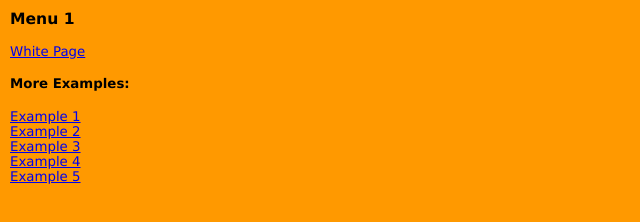
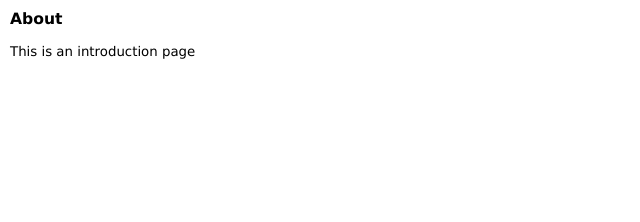
Before and after one commit to ywan999/ywan999.github.io, a plain HTML site: page menu_1.html in a window 1280 px wide. Shown: the whole page, without its empty margins (0-640 px from the left). Drawn offline with Linux system fonts and the light colour scheme.

Commit message:
Update menu_1.html

```diff
--- a/menu_1.html
+++ b/menu_1.html
@@ -1,24 +1,16 @@
 <html>
 <head>
-<title>HTML Frames Example - Menu 1</title>
+<title>About</title>
 <style type="text/css">
 body {
 	font-family:verdana,arial,sans-serif;
 	font-size:10pt;
 	margin:10px;
-	background-color:#ff9900;
+
 	}
 </style>
 </head>
 <body>
-<h3>Menu 1</h3>
-<p><a href="white.html" target="content">White Page</a></p>
-
-<h4>More Examples:</h4>
-<a href="http://www.quackit.com/html/templates/frames/frames_example_1.html" target="_top">Example 1</a><br />
-<a href="http://www.quackit.com/html/templates/frames/frames_example_2.html" target="_top">Example 2</a><br />
-<a href="http://www.quackit.com/html/templates/frames/frames_example_3.html" target="_top">Example 3</a><br />
-<a href="http://www.quackit.com/html/templates/frames/frames_example_4.html" target="_top">Example 4</a><br />
-<a href="http://www.quackit.com/html/templates/frames/frames_example_5.html" target="_top">Example 5</a><br />
-</body>
+<h3>About</h3>
+This is an introduction page
 </html>
```
